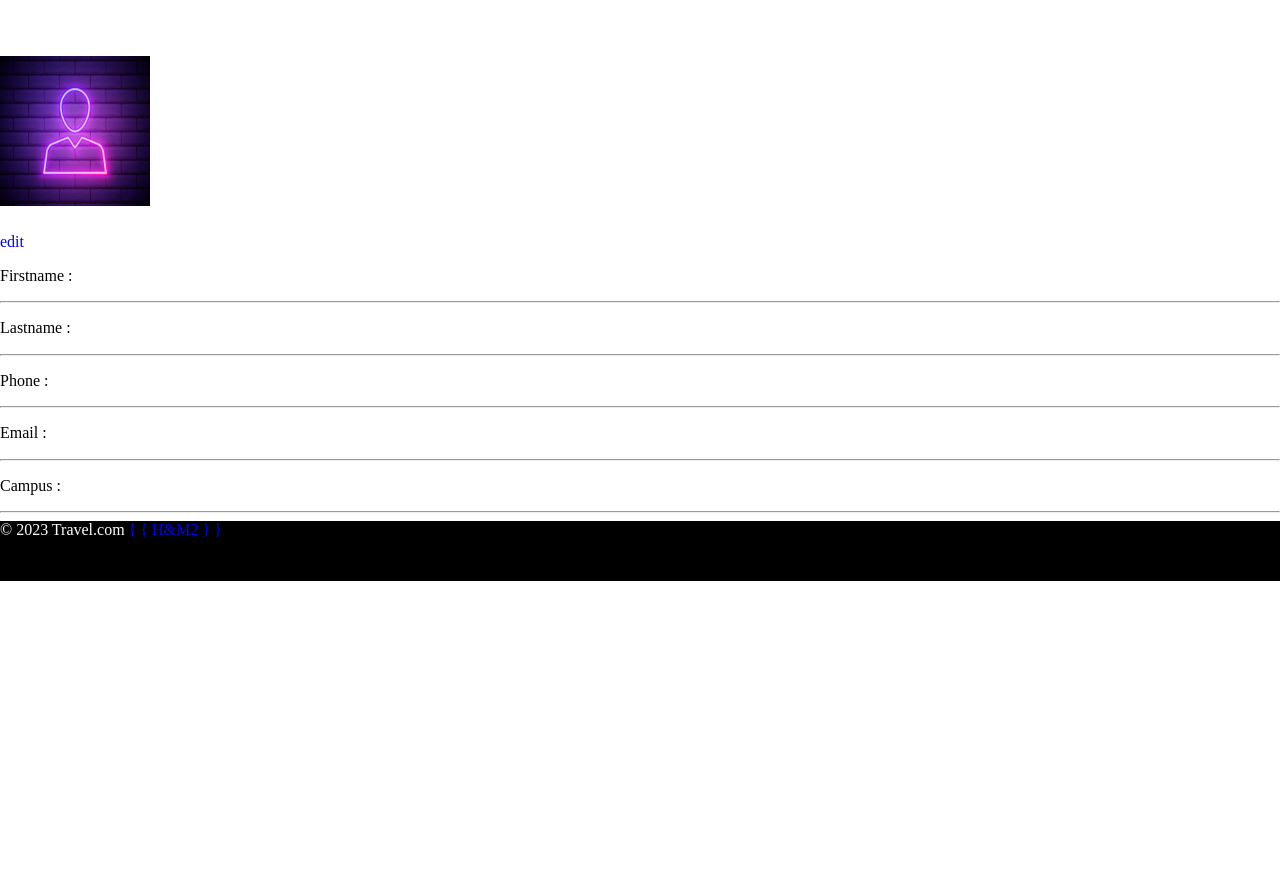
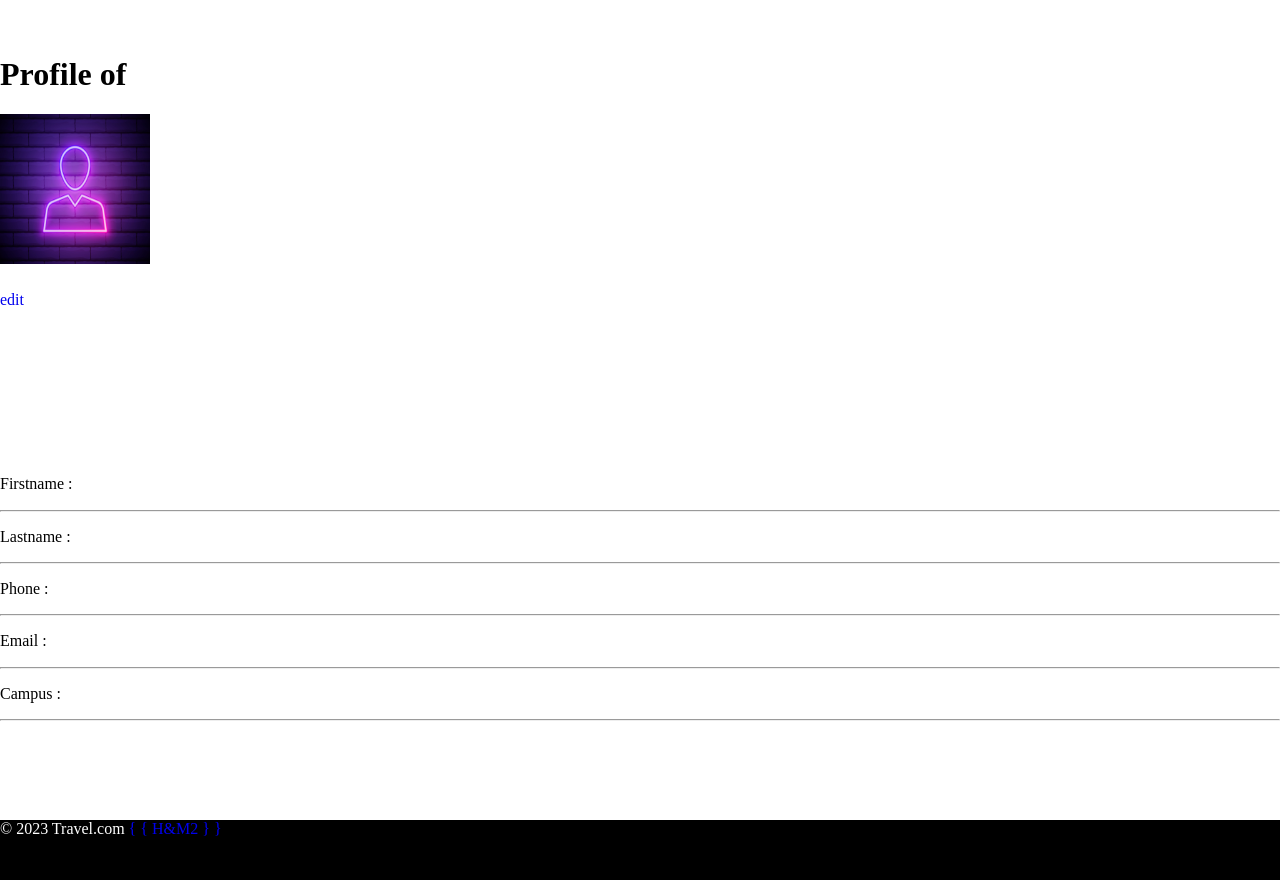
Before and after one commit to Mfail4562/ProjetSortir, a Symfony app: template templates/user/show.html.twig in a window 1280 px wide. Shown: the part 72-952 px from the top of the page. Before the commit the page ends 653 px from the top, so only its background shows below. Run offline with Twig, Linux system fonts and the light colour scheme; the template is opened without the code that fills it, so the values that code supplies are empty; some libraries are stand-ins or nearby versions.

Commit message:
update user profile

```diff
--- a/templates/user/show.html.twig
+++ b/templates/user/show.html.twig
@@ -3,32 +3,34 @@
 {% block title %}User{% endblock %}
 
 {% block body %}
-    <section class="border-white">
+    <section>
         <br>
-        <h1 class="text-center ">{{ user.pseudo }}</h1>
-        <div class="container py-5 border-white">
+        <h1 class="text-center "> Profile of {{ user.pseudo }}</h1>
+        <div class="container py-5">
             <div class="row ">
                 <div class="col-lg-4 ">
-                    <div class="card mb-4 border-white">
+                    <div class="card mb-4 border-dark" style="height: 345px">
                         <div class="card-body text-center ">
                             {% if user.avatarFilename %}
                                 <img
                                         src="{{ asset('img/userAvatar/'~ user.avatarFilename ) }}"
                                         alt="avatar" class="rounded-circle img-fluid"
-                                        style="width: 150px"/>
+                                        style="width: 150px; min-height: 150px"/>
                             {% else %}
                                 <img
                                         src="{{ asset('img/userAvatar/defaultAvatar.jpg') }}"
                                         alt="avatar" class="rounded-circle img-fluid"
-                                        style="width: 150px; height: 150px"/>
+                                        style="width: 150px; height: 150px;">
                             {% endif %}
                             <h5 class="my-3">{{ user.pseudo }}</h5>
                             <p class="text-muted mb-1">{{ user.lastname }} {{ user.firstname }}</p>
                             {% if is_granted("ROLE_ADMIN") %}
-                                <div class="d-flex justify-content-center mb-2"><a href="{{ path('app_user_index') }}">back
-                                        to list</a>
+                                <div class="d-flex justify-content-center mb-2"><a
+                                            href="{{ path('app_admin_dashboard') }}">back
+                                        to Admin list</a>
                                 </div>
                             {% endif %}
+
                             {% if app.user.id == user.id or is_granted("ROLE_ADMIN") %}
                                 <div class="d-flex justify-content-center mb-2"><a
                                             href="{{ path('app_user_edit', {'id': user.id}) }}">edit</a>
@@ -40,7 +42,7 @@
                 </div>
 
                 <div class="col-lg-8">
-                    <div class="card mb-4 border-white">
+                    <div class="card mb-4 border-dark " style="height: 345px">
                         <div class="card-body">
                             <div class="row">
                                 <div class="col-sm-3">
@@ -105,6 +107,4 @@
 
     </section>
 
-
-
 {% endblock %}
```
